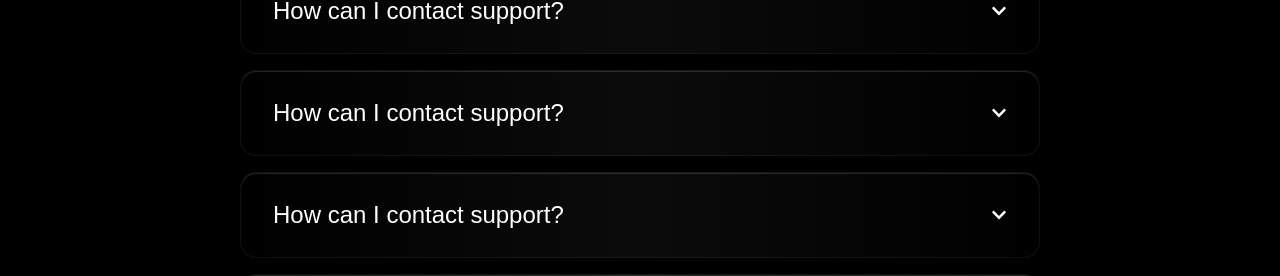
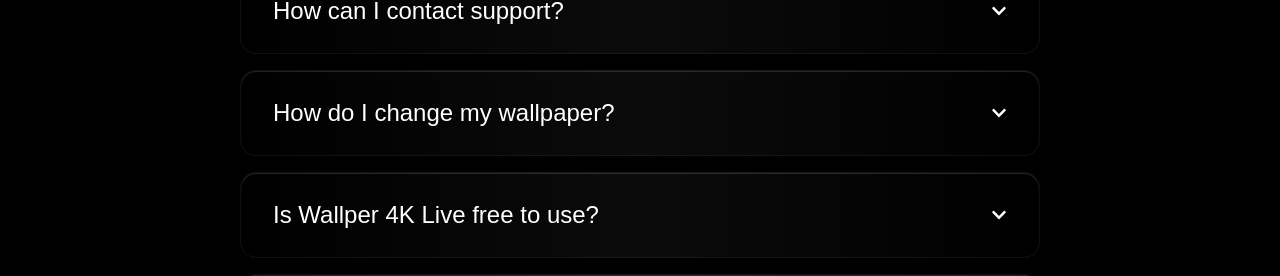
Before and after one commit to 7fi1/wallper-site, a Next.js app: page /faq in a window 1280 px wide. Shown: the part 524-800 px from the top of the page. Built offline with nearby package versions, Linux system fonts and the light colour scheme; no server answers.

Commit message:
faq page

```diff
--- a/src/app/faq/components/Main.tsx
+++ b/src/app/faq/components/Main.tsx
@@ -4,8 +4,7 @@
 import Footer from "../../layout/Footer/Footer";
 import styles from "./Main.module.css";
 import { FaChevronDown } from "react-icons/fa";
-
-import { motion } from "framer-motion";
+import { motion, AnimatePresence } from "framer-motion";
 
 const QUESTIONS_DATA = [
   {
@@ -16,22 +15,21 @@
   {
     question: "How can I contact support?",
     answer:
-      "You can contact support via email at today @wallper.com. We will get back to you as soon as possible. ",
+      "You can contact support via email at today@wallper.com. We will get back to you as soon as possible.",
   },
   {
-    question: "How can I contact support?",
+    question: "How do I change my wallpaper?",
     answer:
-      "You can contact support via email at today @wallper.com. We will get back to you as soon as possible. ",
+      "Go to the settings page and choose a new wallpaper from the gallery.",
   },
   {
-    question: "How can I contact support?",
-    answer:
-      "You can contact support via email at today @wallper.com. We will get back to you as soon as possible. ",
+    question: "Is Wallper 4K Live free to use?",
+    answer: "Yes, Wallper 4K Live offers a free version with core features.",
   },
   {
-    question: "How can I contact support?",
+    question: "Can I upload my own wallpapers?",
     answer:
-      "You can contact support via email at today @wallper.com. We will get back to you as soon as possible. ",
+      "Yes, you can upload your own wallpapers through the upload section.",
   },
 ];
 
@@ -39,53 +37,79 @@
   const [openIndex, setOpenIndex] = useState<number | null>(null);
 
   const toggleBlock = (index: number) => {
-    if (openIndex !== index) {
-      setOpenIndex(index);
-    }
+    setOpenIndex(openIndex === index ? null : index);
   };
 
   return (
     <div className={styles.top_class}>
       <motion.video
-        src={"/video/abstract.mp4"}
+        src={"/video/faq.mp4"}
         autoPlay
         muted
         loop
         playsInline
         className={styles.video}
+        initial={{ opacity: 0 }}
         animate={{ opacity: 1 }}
-        exit={{ opacity: 0 }}
+        transition={{ duration: 1 }}
       />
+
       <div className={styles.main}>
         <div className={styles.container}>
-          <div className={styles.title}>
+          <motion.div
+            className={styles.title}
+            initial={{ opacity: 0, y: 30 }}
+            animate={{ opacity: 1, y: 0 }}
+            transition={{ duration: 0.8 }}
+          >
             <h2>FAQ</h2>
             <p>
               Frequently Asked Questions about Wallper 4K Live and its features.
             </p>
-          </div>
+          </motion.div>
+
           <div className={styles.block_holder}>
             {QUESTIONS_DATA.map((item, index) => (
-              <div
+              <motion.div
                 key={index}
                 className={styles.question}
                 onClick={() => toggleBlock(index)}
+                initial={{ opacity: 0, y: 20 }}
+                animate={{ opacity: 1, y: 0 }}
+                transition={{ duration: 0.5, delay: index * 0.1 }}
               >
                 <div className={styles.question_title}>
                   <h3>{item.question}</h3>
-                  <FaChevronDown
-                    className={`${styles.chevron} ${
-                      openIndex === index ? styles.selected : ""
-                    }`}
-                    strokeWidth={1}
-                  />
+                  <motion.span
+                    animate={{ rotate: openIndex === index ? 180 : 0 }}
+                    transition={{ duration: 0.3 }}
+                  >
+                    <FaChevronDown
+                      className={`${styles.chevron} ${
+                        openIndex === index ? styles.selected : ""
+                      }`}
+                    />
+                  </motion.span>
                 </div>
-                {openIndex === index && <p>{item.answer}</p>}
-              </div>
+
+                <AnimatePresence initial={false}>
+                  {openIndex === index && (
+                    <motion.div
+                      className={styles.description_holder}
+                      initial={{ opacity: 0, y: 10 }}
+                      animate={{ opacity: 1, y: 0 }}
+                      transition={{ duration: 0.3 }}
+                    >
+                      <p className={styles.description}>{item.answer}</p>
+                    </motion.div>
+                  )}
+                </AnimatePresence>
+              </motion.div>
             ))}
           </div>
         </div>
       </div>
+
       <div className={styles.contaner_footer}>
         <Footer />
       </div>
```
Also changed, not shown: 1 other file (tests, documents, lock files or other folders).
